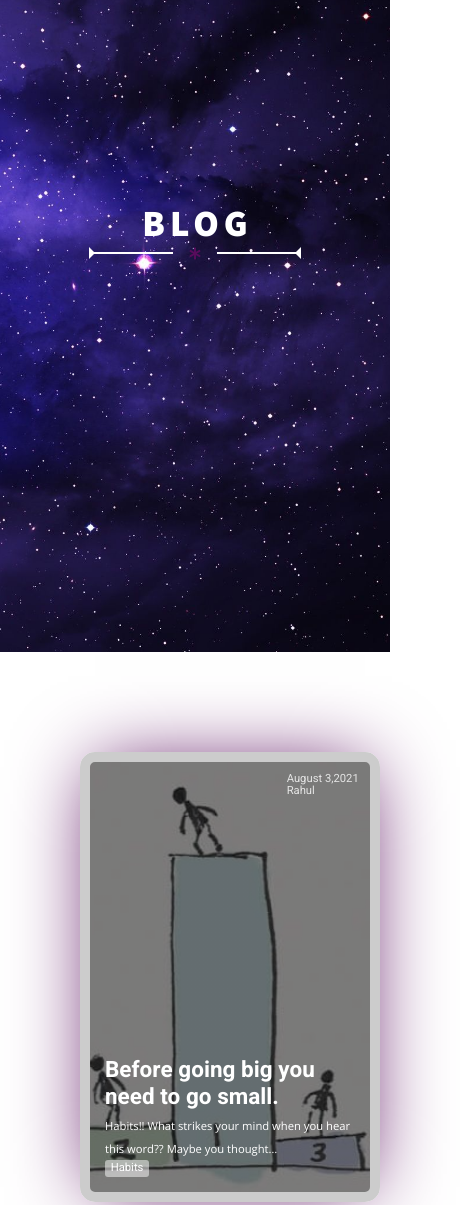
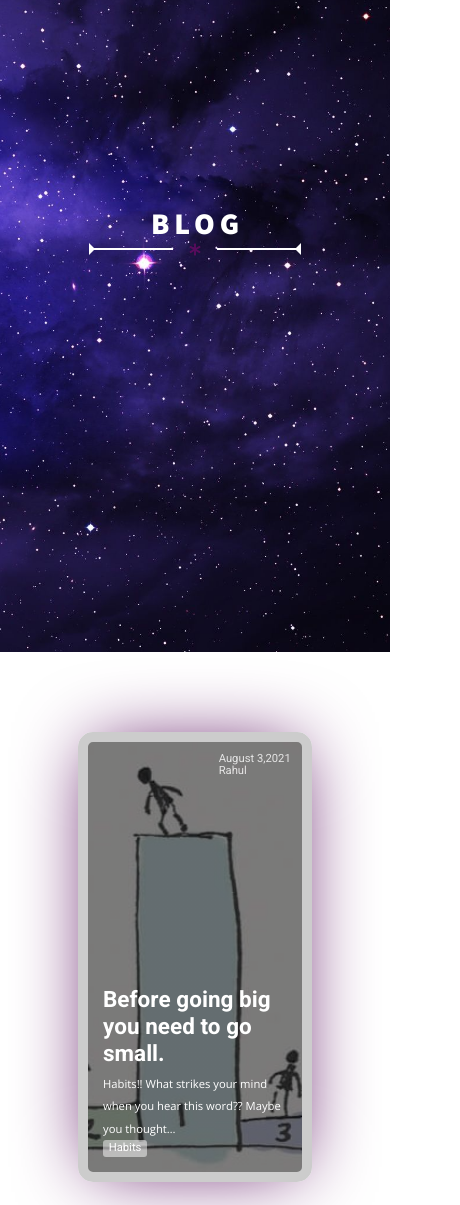
Before and after one commit to PhiPhenomenon/Phi_Website, a plain HTML site: page blogs.html in a window 390 px wide. Shown: the part 192-1397 px from the top of the page, 460 px wide, since content can reach past the window. Drawn offline with nearby package versions, Linux system fonts and the light colour scheme; a web font is replaced by a local one.

Commit message:
few updates

```diff
--- a/css/blog.css
+++ b/css/blog.css
@@ -172,10 +172,10 @@ a {
 
 @media screen and (max-width: 500px) {
   .cards-wrapper {
-    padding: 4rem 2rem;
+    padding: 2rem 1rem;
   }
   .card {
-    max-width: calc(100vw - 4rem);
+    max-width: calc(60vw);
   }
 }
 
--- a/css/styles.css
+++ b/css/styles.css
@@ -196,10 +196,10 @@ header {
 
 .headline {
 	color: #fff;
-	font-size: 3.7rem;
+	font-size: 3.0rem;
 	font-family: var(--main-font);
 	text-transform: uppercase;
-	font-weight: 900;
+	font-weight: 800;
 	letter-spacing: .5rem;
 	margin-right: -.5rem;
 	opacity: 0;
```
Also changed, not shown: index.html (+1 -1 lines), images/core/astitwa.jpeg (added).
